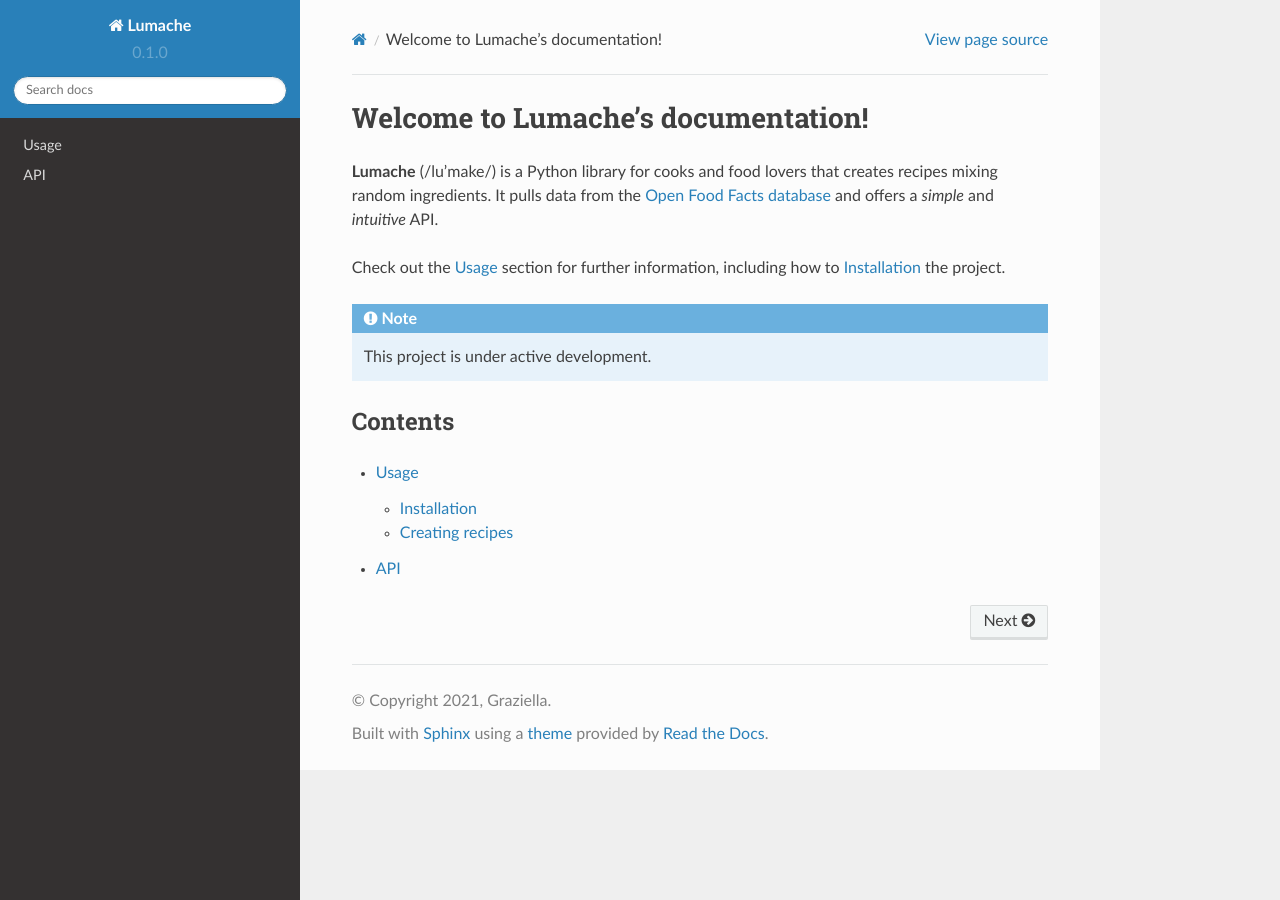
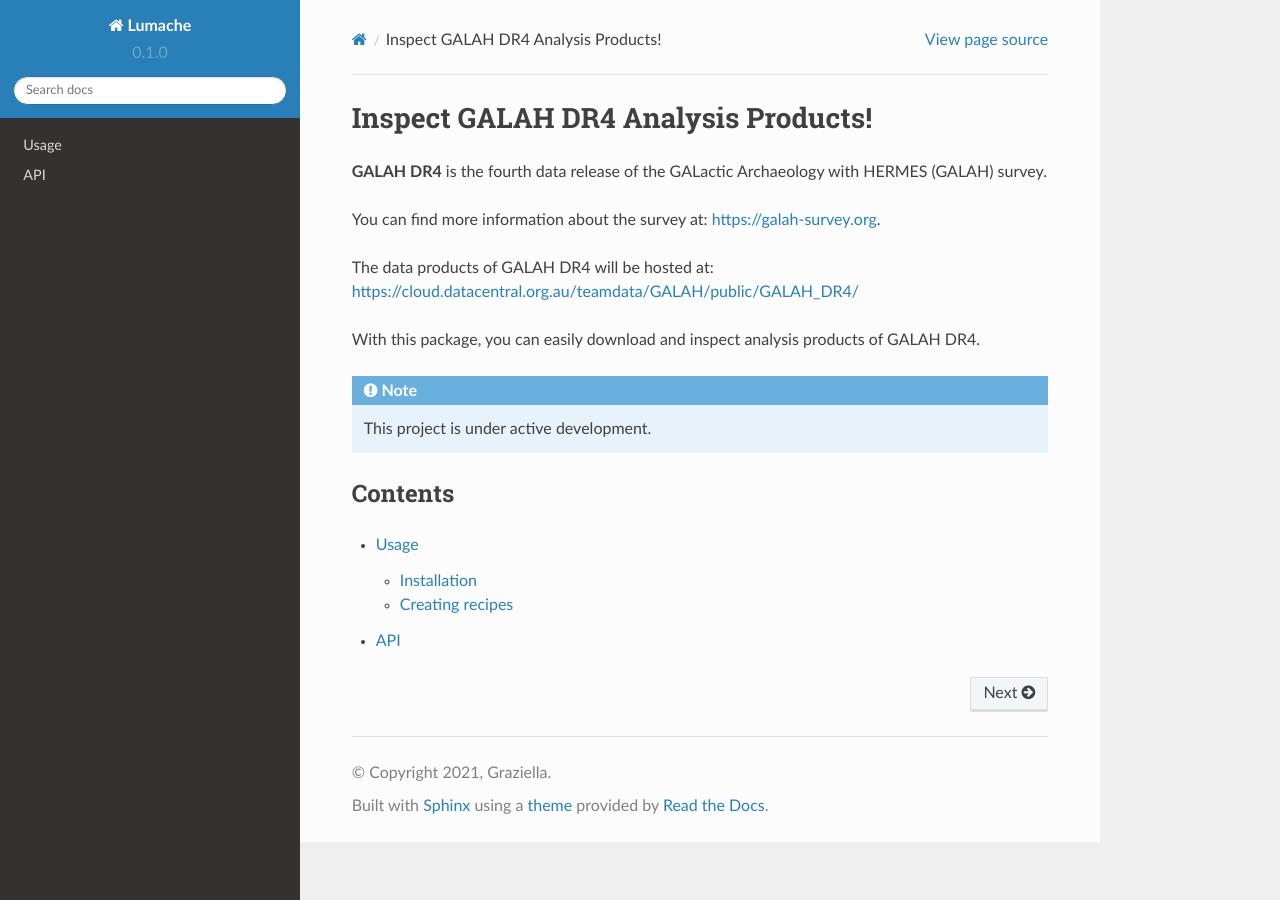
Before and after one commit to svenbuder/inspect_galah_dr4, a Sphinx documentation site: the page built from docs/source/index.rst, in a window 1280 px wide. Built offline with Sphinx 7.4.7 and the Read the Docs theme 2.0.0, drawn with Linux system fonts in a browser that asks for light colours.

Commit message:
Update index.rst
Adjusted template of docs/source/index.rst to describe what will be in this package.

```diff
--- a/docs/source/index.rst
+++ b/docs/source/index.rst
@@ -1,13 +1,13 @@
-Welcome to Lumache's documentation!
+Inspect GALAH DR4 Analysis Products!
 ===================================
 
-**Lumache** (/lu'make/) is a Python library for cooks and food lovers
-that creates recipes mixing random ingredients.
-It pulls data from the `Open Food Facts database <https://world.openfoodfacts.org/>`_
-and offers a *simple* and *intuitive* API.
+**GALAH DR4** is the fourth data release of the GALactic Archaeology with HERMES (GALAH) survey.
 
-Check out the :doc:`usage` section for further information, including
-how to :ref:`installation` the project.
+You can find more information about the survey at: https://galah-survey.org.
+
+The data products of GALAH DR4 will be hosted at: https://cloud.datacentral.org.au/teamdata/GALAH/public/GALAH_DR4/
+
+With this package, you can easily download and inspect analysis products of GALAH DR4.
 
 .. note::
 
```
